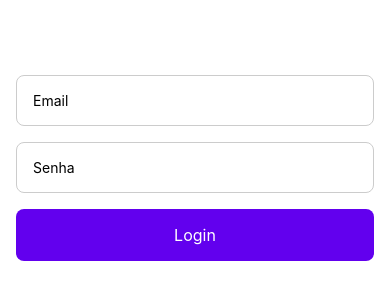
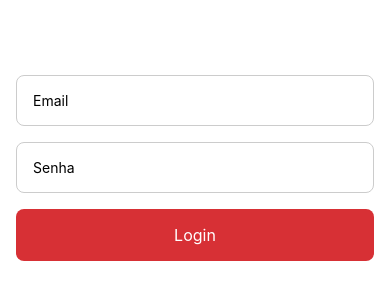
Before and after one commit to renanholler/WAITERAPP-app-react-native, a React Native app: screen /Login in a window 390 px wide. Shown: the part 254-554 px from the top of the page. Built offline with nearby package versions, Linux system fonts and the light colour scheme.

Commit message:
fix: ajustando a cor do botão de login

```diff
--- a/src/screens/Login/styles.ts
+++ b/src/screens/Login/styles.ts
@@ -19,7 +19,8 @@ export const Input = styled.TextInput`
 export const Button = styled.TouchableOpacity`
   width: 100%;
   padding: 16px;
-  background-color: #6200ee;
+  color: #fff;
+  background: #D73035;
   border-radius: 8px;
   align-items: center;
 `;
```
